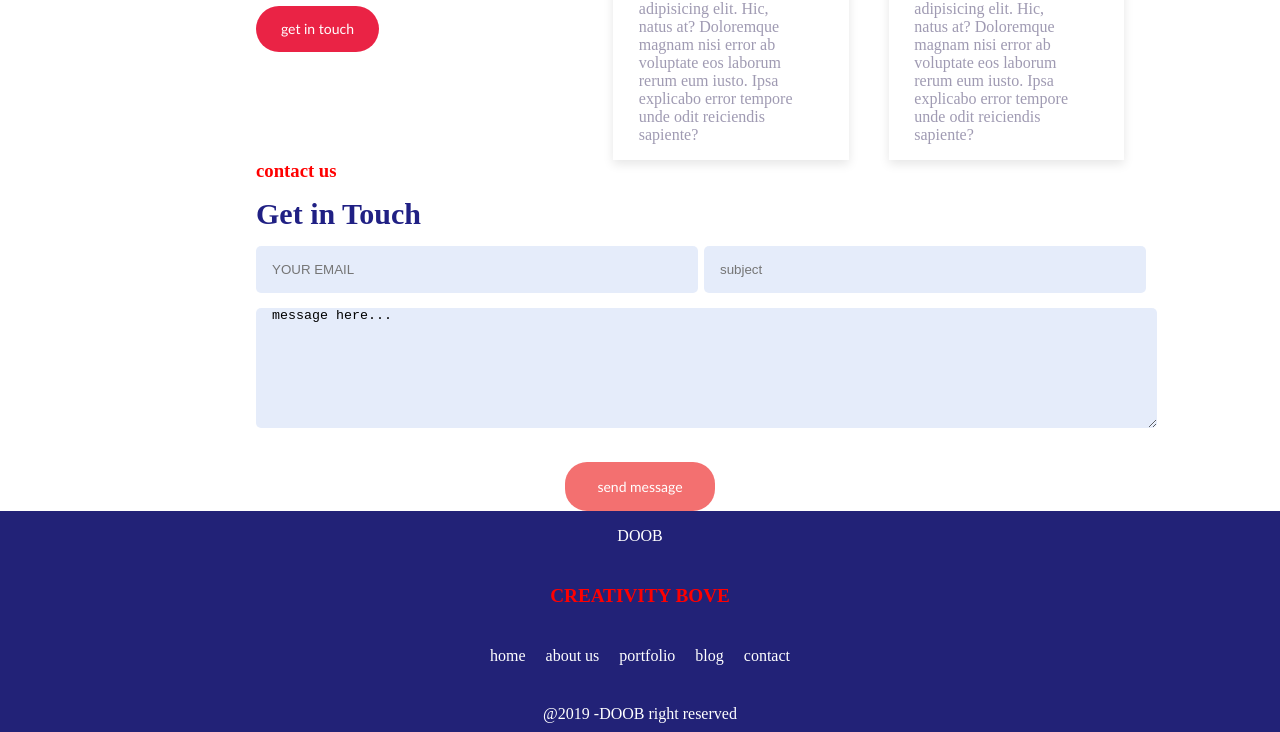
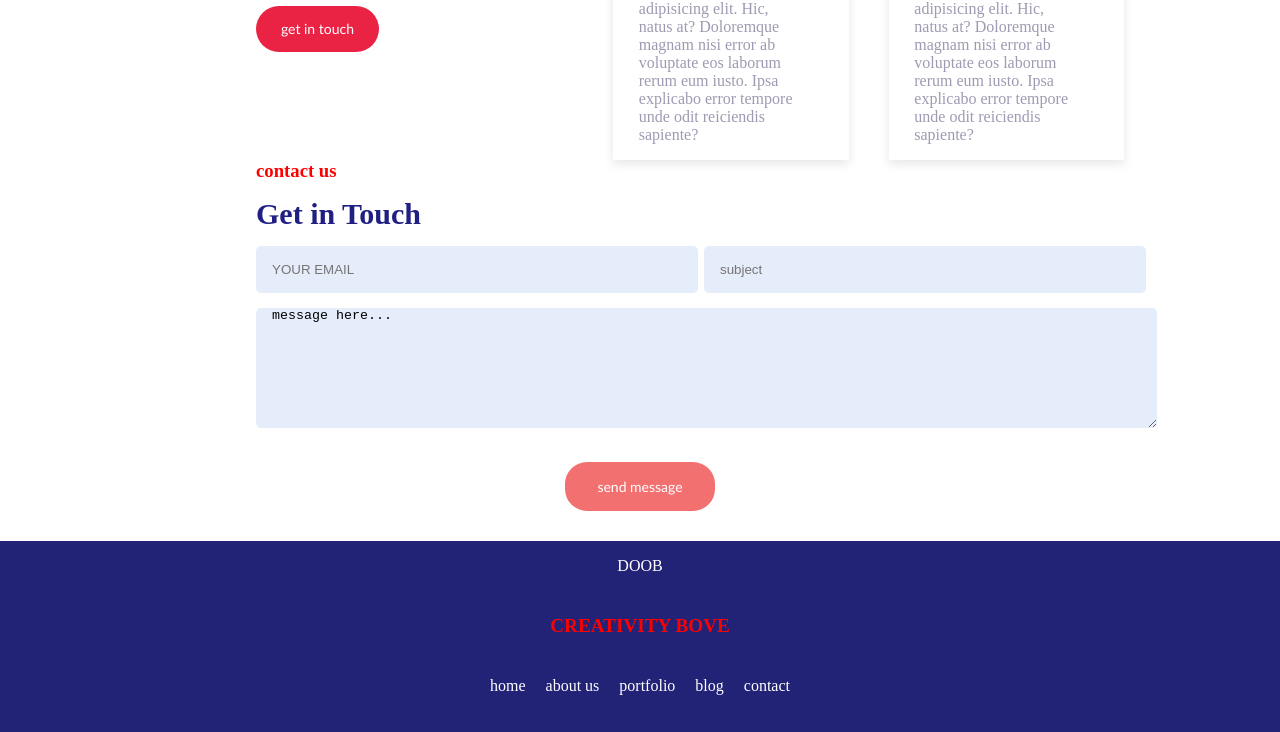
Before and after one commit to basma-elhamidi/PROJET-BASMA-AHLAM, a plain HTML site: page index.html in a window 1280 px wide. Shown: the part 827-1559 px from the top of the page. Drawn offline with Linux system fonts and the light colour scheme.

Commit message:
derniere modification css html

```diff
--- a/public/css/app.css
+++ b/public/css/app.css
@@ -178,7 +178,7 @@ border: none;
     display: flex;
     align-items: center;
     justify-content: center;
-    padding-bottom: 3 .0px;
+    padding-bottom: 30px;
     padding-top: 30px;
 
 }
```
